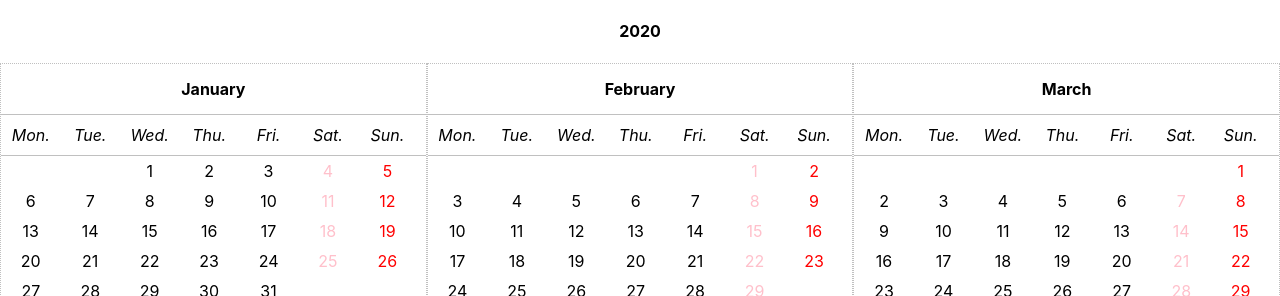
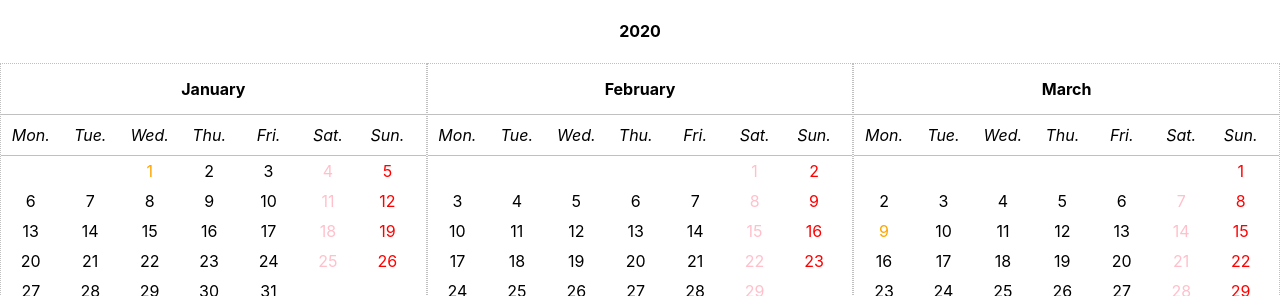
Before and after one commit to kolobok86/calendar, a React (Create React App) app: page / in a window 1280 px wide. Shown: the top 296 px of the page. Built offline with nearby package versions, Linux system fonts and the light colour scheme.

Commit message:
year-calendar-component: implemented highlighting of specific dates

```diff
--- a/src/App.tsx
+++ b/src/App.tsx
@@ -2,8 +2,31 @@ import React from 'react';
 // import logo from './logo.svg';
 import './App.css';
 import YearCalendar from './components/YearCalendar';
+import specialDates from './dummySpecialDates.json';
+
+import { YearHighlightedDates } from './components/YearCalendar';
+
 
 function App() {
+
+  const yearHighlightedDates: YearHighlightedDates = specialDates;
+  // {
+  //   // January
+  //   1: {
+  //     1: {
+  //       className: 'week__day--holiday',
+  //       tooltip: 'Some holiday!',
+  //     }
+  //   },
+  //   // March
+  //   3: {
+  //     9: {
+  //       className: 'week__day--holiday',
+  //       tooltip: 'Shift holiday for March, 8',
+  //     }
+  //   }
+  // }
+
   return (
     <div className="App">
       {/* <header className="App-header">
@@ -21,7 +44,10 @@ function App() {
         </a>
       </header> */}
 
-      <YearCalendar year={2020} />
+      <YearCalendar
+        year={2020}
+        yearHighlightedDates={yearHighlightedDates}
+      />
     </div>
   );
 }
--- a/src/components/YearCalendar/MonthCalendar.tsx
+++ b/src/components/YearCalendar/MonthCalendar.tsx
@@ -19,19 +19,28 @@ interface Props {
   month: number,    // 0 ... 11, as of JavaScript
   locale: string,
   className?: string,
+  monthHighlightedDates?: MonthHighlightedDates,
 }
 
+export type MonthHighlightedDates = {
+  [monthDay: number]: HighlightedDate,
+}
+
+interface HighlightedDate {
+  className?: string,
+  tooltip?: string
+}
 
 const WEEK_STARTS_ON_DAY = 1;   // 0 - Sunday, 1 - Monday, as of JavaScript getDay()
 
 const DAYS_IN_WEEK = 7;   // yup obvious...
 
-const WEEKEND_SAT = 6;  // Saturday and Sunday number due to JS Date.getDay() semantics
+const WEEKEND_SAT = 6;    // Saturday and Sunday number due to JS Date.getDay() semantics
 const WEEKEND_SUN = 0;
 
 
-function MonthCalendar(props: Props) {
-  const propsClassName: string = (!!props.className) ? ' ' + props.className : '';
+function MonthCalendar (props: Props) {
+  const propsClassName: string = (props.className) ? ' ' + props.className : '';
 
   const monthTitle = getMonthTitle(props.month, props.locale);
 
@@ -70,10 +79,17 @@ function MonthCalendar(props: Props) {
         weekendClassName = '';
     }
 
+    const { monthHighlightedDates } = props;
+    const highlightClassName = (monthHighlightedDates?.[i]?.className)
+        ? ' ' + monthHighlightedDates?.[i]?.className
+        : '';
+    const tooltip = monthHighlightedDates?.[i]?.tooltip;
+
     daysOfWeek.push(
       <div
-        className={'week__day' + weekendClassName}
+        className={'week__day' + weekendClassName + highlightClassName}
         key={`month_${props.month}_day_${i}`}
+        title={ tooltip }
       >
         { (i <= 0) ? '' : i.toString() }
       </div>
--- /dev/null
+++ b/src/components/YearCalendar/YearCalendar.tsx
@@ -0,0 +1,54 @@
+import * as React from 'react';
+import MonthCalendar from './MonthCalendar';
+import './yearCalendar.css';
+
+import { MonthHighlightedDates } from './MonthCalendar';
+
+
+export interface YearCalendarProps
+  extends React.HTMLAttributes<HTMLDivElement> {
+  year: number,
+  locale?: string,
+  children?: React.ReactNode,
+  yearHighlightedDates?: YearHighlightedDates,
+}
+
+export type YearHighlightedDates = { [month: number]: MonthHighlightedDates };
+
+
+export default function YearCalendar({
+    year,
+    locale = 'en',
+    children = null,
+    yearHighlightedDates,
+    ...other
+  }: YearCalendarProps) {
+
+  const months: Array<React.ReactNode> = [];
+  for (let i = 1; i <= 12; i++) {
+    months.push(
+      <MonthCalendar
+        year={year}
+        locale={locale}
+        month={i}
+        key={`year_${year}_month_${i}`}
+        monthHighlightedDates={yearHighlightedDates?.[i]}
+      />
+    );
+  }
+
+  // ToDo put locale to React Context
+  return (
+    <div
+      className={'year ' + (other.className || '')}
+      {...other}
+    >
+      <h4>{year.toString()}</h4>
+      <div className={'year__months__container'}>
+        <div className={'year__months'}>
+          {months}
+        </div>
+      </div>
+    </div>
+  )
+}
--- /dev/null
+++ b/src/components/YearCalendar/index.ts
@@ -0,0 +1,7 @@
+import YearCalendar from './YearCalendar';
+import * as Types from './YearCalendar';
+
+export interface YearCalendarProps extends Types.YearCalendarProps {};
+export interface YearHighlightedDates extends Types.YearHighlightedDates {};
+
+export default YearCalendar;
--- a/src/components/YearCalendar/index.tsx
+++ /dev/null
@@ -1,33 +0,0 @@
-import * as React from 'react';
-import MonthCalendar from './MonthCalendar';
-import './yearCalendar.css';
-
-
-export interface YearCalendarProps
-  extends React.HTMLAttributes<HTMLDivElement> {
-  year: number,
-  locale?: string,
-  children?: React.ReactNode,
-}
-
-export default function YearCalendar({year, locale = 'en', children = null, ...other}: YearCalendarProps) {
-
-  const months: Array<React.ReactNode> = [];
-  for (let i = 1; i <= 12; i++) {
-    months.push(
-      <MonthCalendar year={year} locale={locale} month={i} key={`year_${year}_month_${i}`} />
-    );
-  }
-
-  // ToDo put locale to React Context
-  return (
-    <div className={'year ' + (other.className || '')} {...other} >
-      <h4>{year.toString()}</h4>
-      <div className={'year__months__container'}>
-        <div className={'year__months'}>
-          {months}
-        </div>
-      </div>
-    </div>
-  )
-}
--- a/src/components/YearCalendar/yearCalendar.css
+++ b/src/components/YearCalendar/yearCalendar.css
@@ -37,6 +37,10 @@
   color: red;
 }
 
+.week__day--holiday {
+  color: orange;
+}
+
 .daysOfWeek-names {
   display: flex;
   border-top: 1px solid #c0c0c0;
--- /dev/null
+++ b/src/dummySpecialDates.json
@@ -0,0 +1,14 @@
+{
+  "1": {
+    "1": {
+      "className": "week__day--holiday",
+      "tooltip": "Some holiday!"
+    }
+  },
+  "3": {
+    "9": {
+      "className": "week__day--holiday",
+      "tooltip": "Shift holiday for March, 8"
+    }
+  }
+}
```
Also changed, not shown: 1 other file (tests, documents, lock files or other folders).
